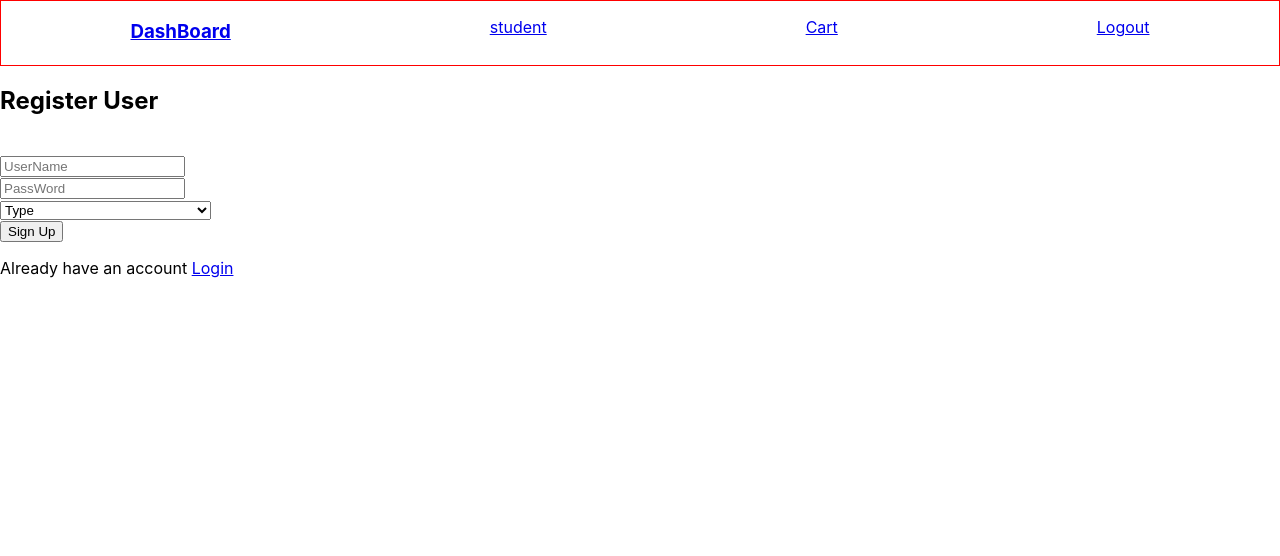
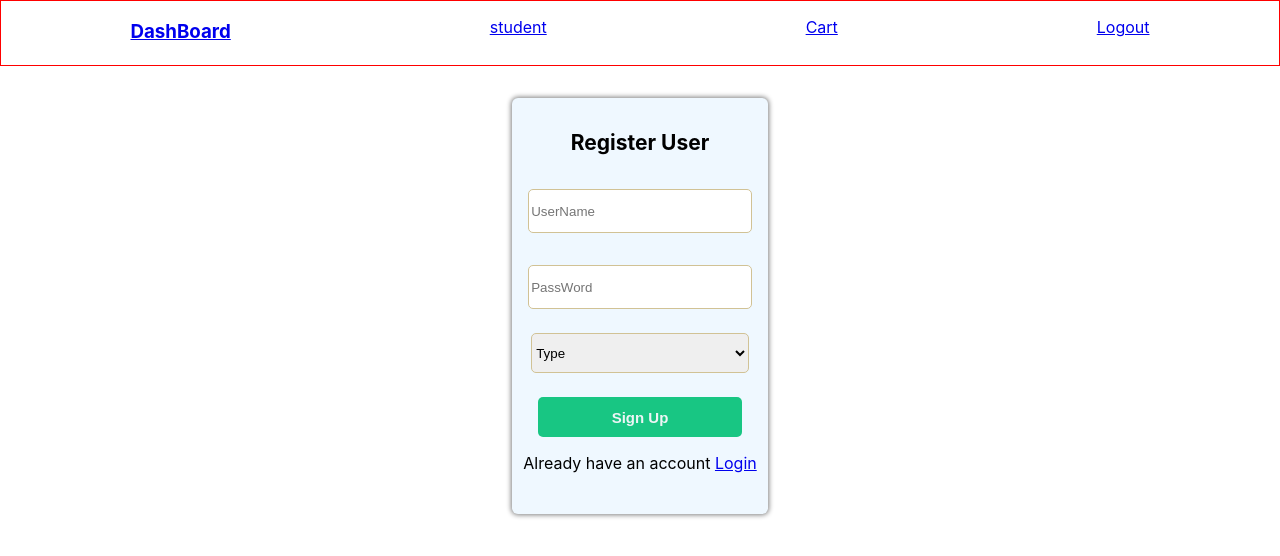
Before and after one commit to niteshrawat0401/Student-dashboard, a React (Create React App) app in the folder infinity/client/: page / in a window 1280 px wide. Shown: the top 556 px of the page. Built offline with nearby package versions, Linux system fonts and the light colour scheme.

Commit message:
css to signup

```diff
--- a/infinity/client/src/components/pages/Signup.jsx
+++ b/infinity/client/src/components/pages/Signup.jsx
@@ -2,6 +2,7 @@ import React from "react";
 import { useState } from "react";
 import { Link, useNavigate } from "react-router-dom";
 import axios from "axios";
+import "./css/signup.css";
 
 let init = {
   userName: "",
@@ -33,13 +34,15 @@ export const Signup = () => {
   };
 
   return (
-    <div>
-      <h2>Register User</h2>
+    <>
+    <div className="signup_main_cont">
+      <h1 style={{ fontWeight: "bold",fontSize:"21px",paddingTop:"2rem" }}>Register User</h1>
       <form onSubmit={handleSubmit}>
         <br />
         <input
           type="text"
           name="userName"
+          className="inp1"
           placeholder="UserName"
           onChange={handleChange}
           value={signup.userName}
@@ -49,23 +52,26 @@ export const Signup = () => {
         <input
           type="password"
           name="passWord"
+          className="inp2"
           placeholder="PassWord"
           onChange={handleChange}
           value={signup.passWord}
           required
         />
         <br />
-        <select name="userType" onChange={handleChange} required style={{width:"16.5%"}}>
+        <select
+        className="inp3" name="userType" onChange={handleChange} required >
           <option>Type</option>
           <option value="Teacher">Teacher</option>
           <option value="Student">Student</option>
         </select>
         <br/>
-        <input type="submit" value="Sign Up" />
+        <input className="inp5" type="submit" value="Sign Up" />
       </form>
       <p>
         Already have an account <Link to={"/login"}>Login</Link>
       </p>
     </div>
+    </>
   );
 };
--- a/infinity/client/src/components/pages/Student.jsx
+++ b/infinity/client/src/components/pages/Student.jsx
@@ -76,14 +76,8 @@ export const Student = () => {
       })
       .catch((err)=>{
         console.log(err);
-      })
-    }
-    else{
-      setLoader(false)
-    //   getUsers()
-    }
-
-
+      })}
+    else{setLoader(false)}
   }
 
 // CheckActive
--- /dev/null
+++ b/infinity/client/src/components/pages/css/signup.css
@@ -0,0 +1,45 @@
+.signup_main_cont {
+    background-color: #eff8ff;
+    box-shadow: 0px 0px 5px 1px gray;
+    height: 26rem;
+    width: 20%;
+    margin: auto;
+    margin-top: 2rem;
+    text-align: center;
+    border-radius: 6px;
+  }
+
+  .inp1 {
+    width: 85%;
+    height: 2.5rem;
+    border-radius: 5px;
+    border: 1px solid #d1c295;
+  }
+  .inp2 {
+    width: 85%;
+    height: 2.5rem;
+    border-radius: 5px;
+    margin-top: 2rem;
+    border: 1px solid #d1c295;
+  }
+
+  .inp3 {
+    width: 85%;
+    height: 2.5rem;
+    border-radius: 5px;
+    margin-top: 1.5rem;
+    border: 1px solid #d1c295;
+  }
+
+  .inp5{
+    width: 80%;
+    height: 2.5rem;
+    border-radius: 5px;
+    margin-top: 1.5rem;
+    color: #ecf5f5;
+    font-weight: bold;
+    font-size: 15px;
+    cursor: pointer;
+    background-color: #18c683;
+    border: none;
+  }
```
